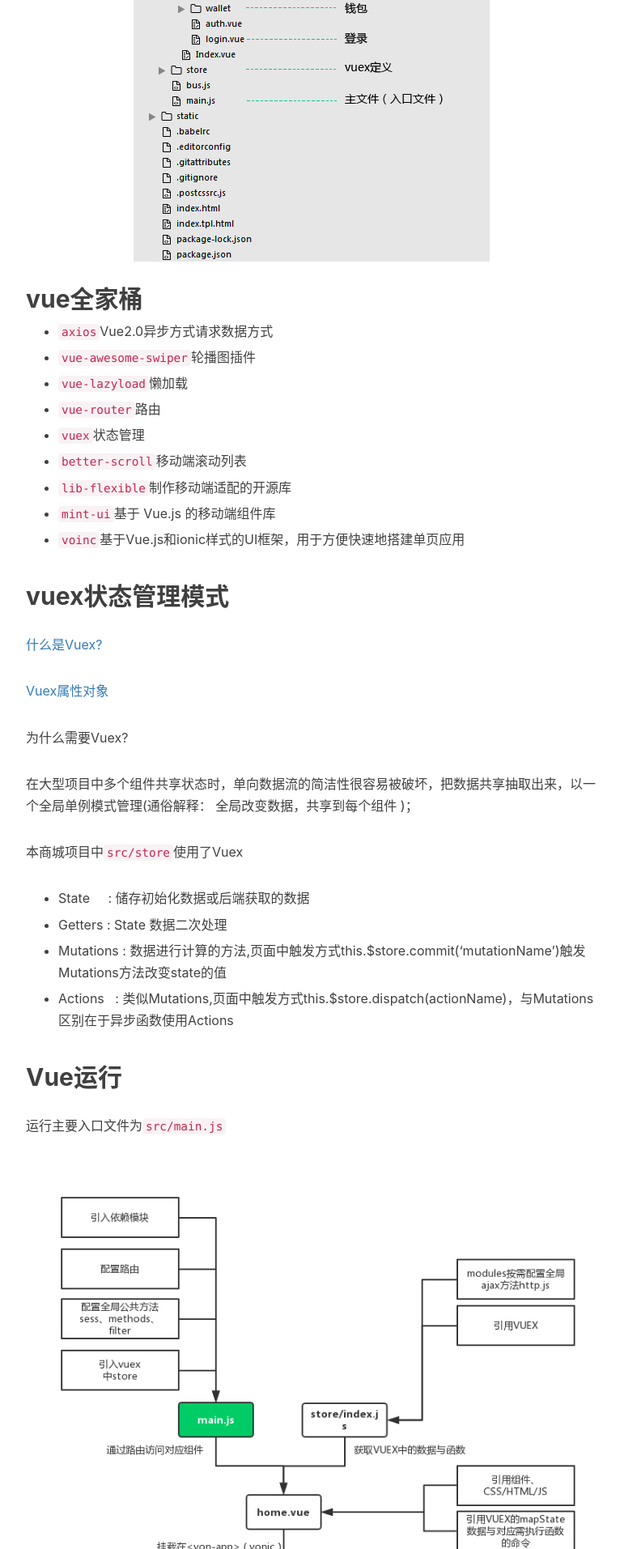
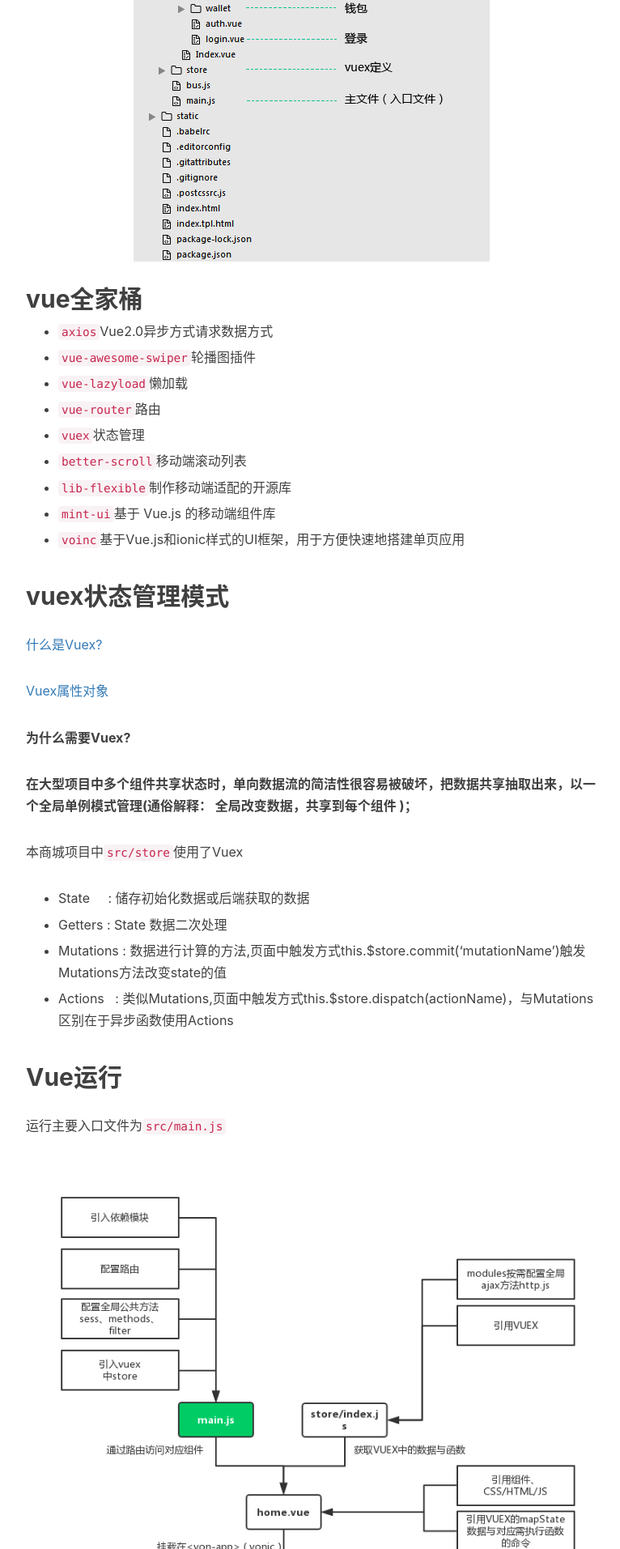
Before and after one commit to devin-huang/devin-huang.github.io, a Jekyll site: the page built from _posts/2018-03-01-Vue全家桶+webpack搭建商城项目.md, in a window 1280 px wide. Shown: the part 2232-4145 px from the top of the page at 81% size, without its empty margins (233-999 px from the left). Built offline with Jekyll 4.4.1, drawn with Linux system fonts in a browser that asks for light colours; nearby versions of some CDN libraries; comment, search, counter and statistics services are not loaded.

```diff
--- a/_posts/2018-03-01-Vue全家桶+webpack搭建商城项目.md
+++ b/_posts/2018-03-01-Vue全家桶+webpack搭建商城项目.md
@@ -61,9 +61,9 @@ tags:
 
 [Vuex属性对象](https://www.cnblogs.com/kbnet/p/6938693.html)
 
-为什么需要Vuex?
+**为什么需要Vuex?**
 
-在大型项目中多个组件共享状态时，单向数据流的简洁性很容易被破坏，把数据共享抽取出来，以一个全局单例模式管理(通俗解释： 全局改变数据，共享到每个组件 )；
+**在大型项目中多个组件共享状态时，单向数据流的简洁性很容易被破坏，把数据共享抽取出来，以一个全局单例模式管理(通俗解释： 全局改变数据，共享到每个组件 )；**
 
 本商城项目中`src/store`使用了Vuex
 
```
